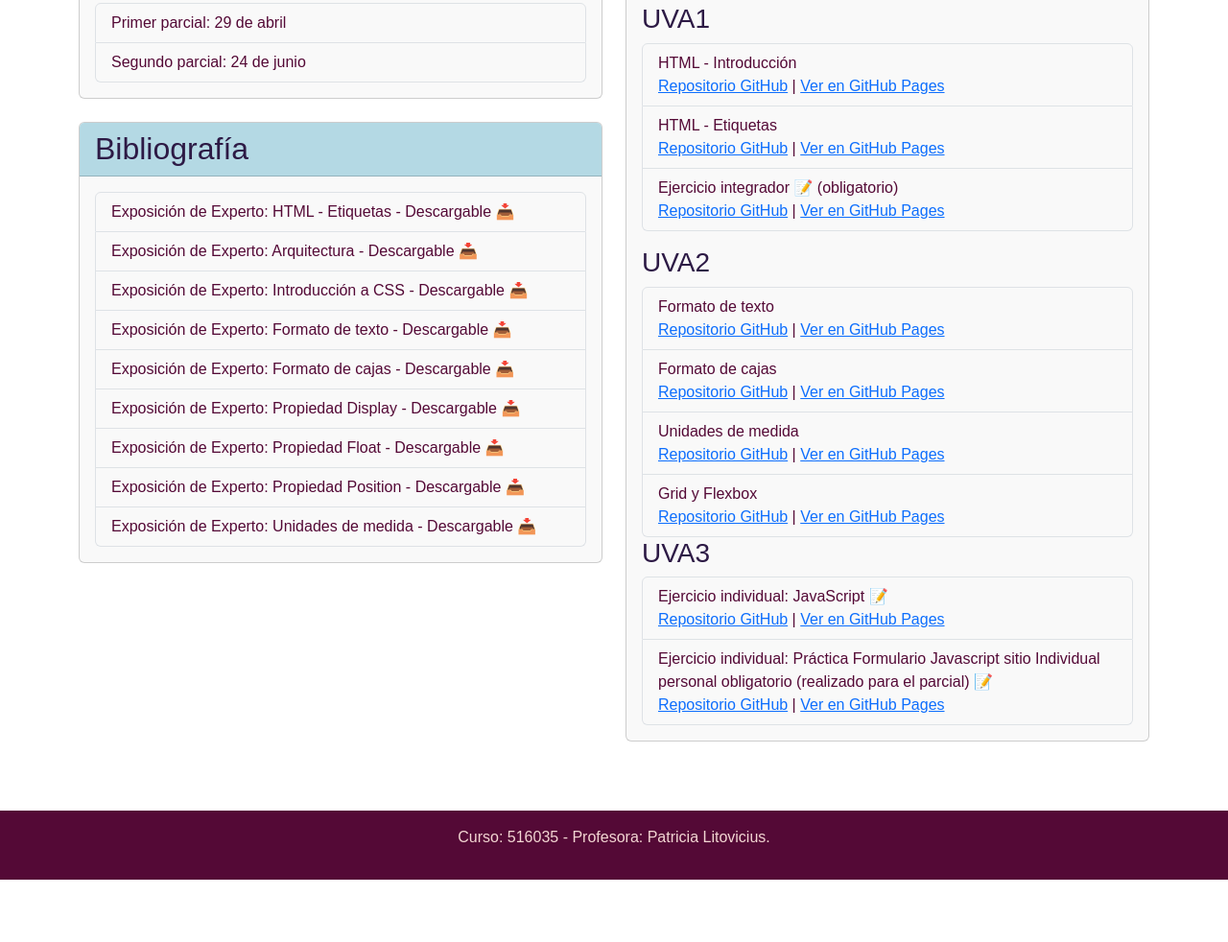
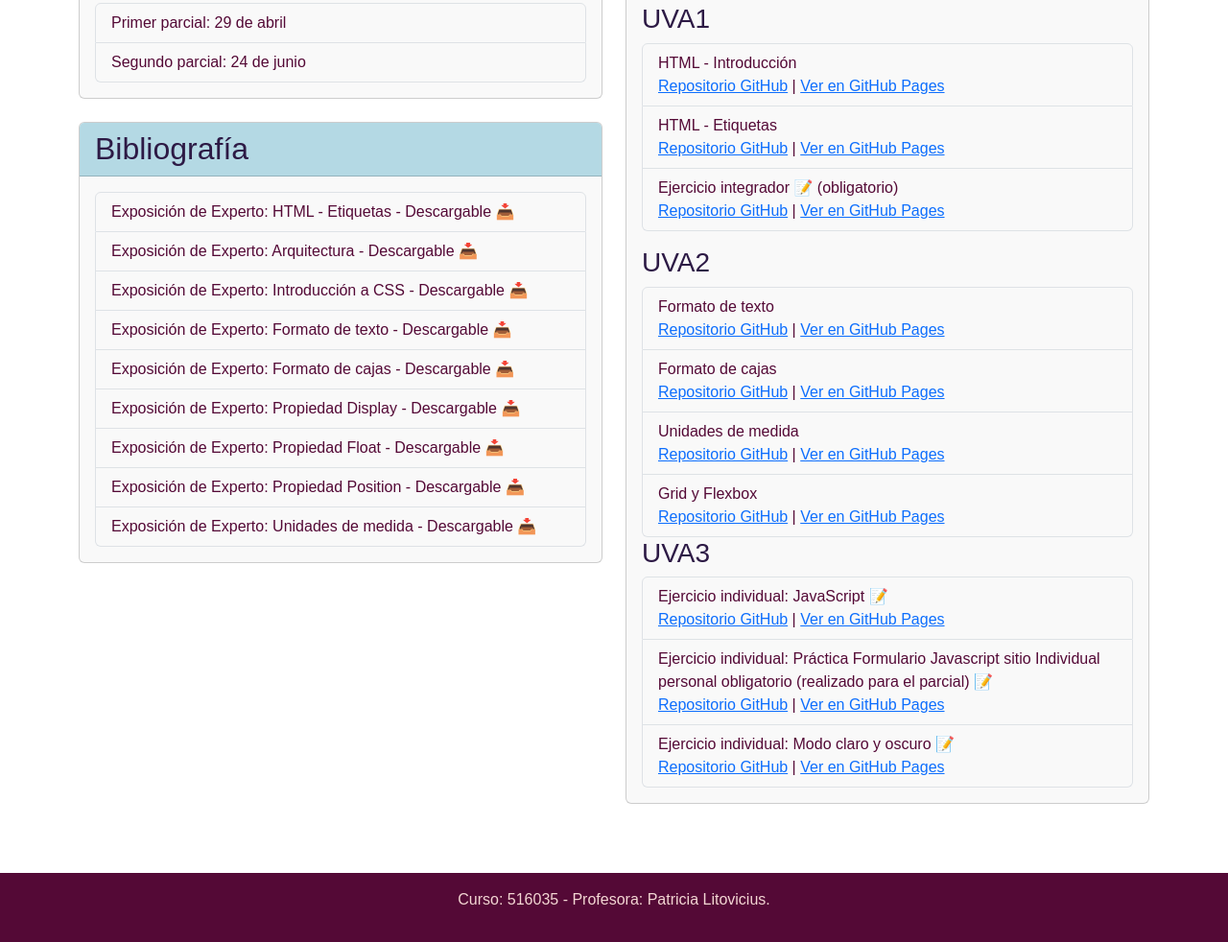
Before and after one commit to camdlt/DDW-SobreMi, a website: page src/uvas/uva1/materiaDDW.html in a window 1280 px wide. Shown: the part 321-1303 px from the top of the page at 96% size. Before the commit the page ends 1238 px from the top, so only its background shows below. Drawn offline with nearby package versions, Linux system fonts and the light colour scheme; a web font is replaced by a local one.

Commit message:
link actividad

```diff
--- a/src/uvas/uva1/materiaDDW.html
+++ b/src/uvas/uva1/materiaDDW.html
@@ -178,6 +178,14 @@
                                 <a href="../../contacto.html" target="_blank" rel="noopener noreferrer">Ver en GitHub
                                     Pages</a>
                             </li>
+                                <li class="list-group-item custom-div-background">
+                                Ejercicio individual: Modo claro y oscuro 📝
+                                <br>
+                                <a href="https://github.com/camdlt/DDW-SobreMi/pull/22" target="_blank"
+                                    rel="noopener noreferrer">Repositorio GitHub</a> |
+                                <a href="../../../index.html" target="_blank" rel="noopener noreferrer">Ver en GitHub
+                                    Pages</a>
+                            </li>
                         </ul>
                     </div>
                 </div>
```
